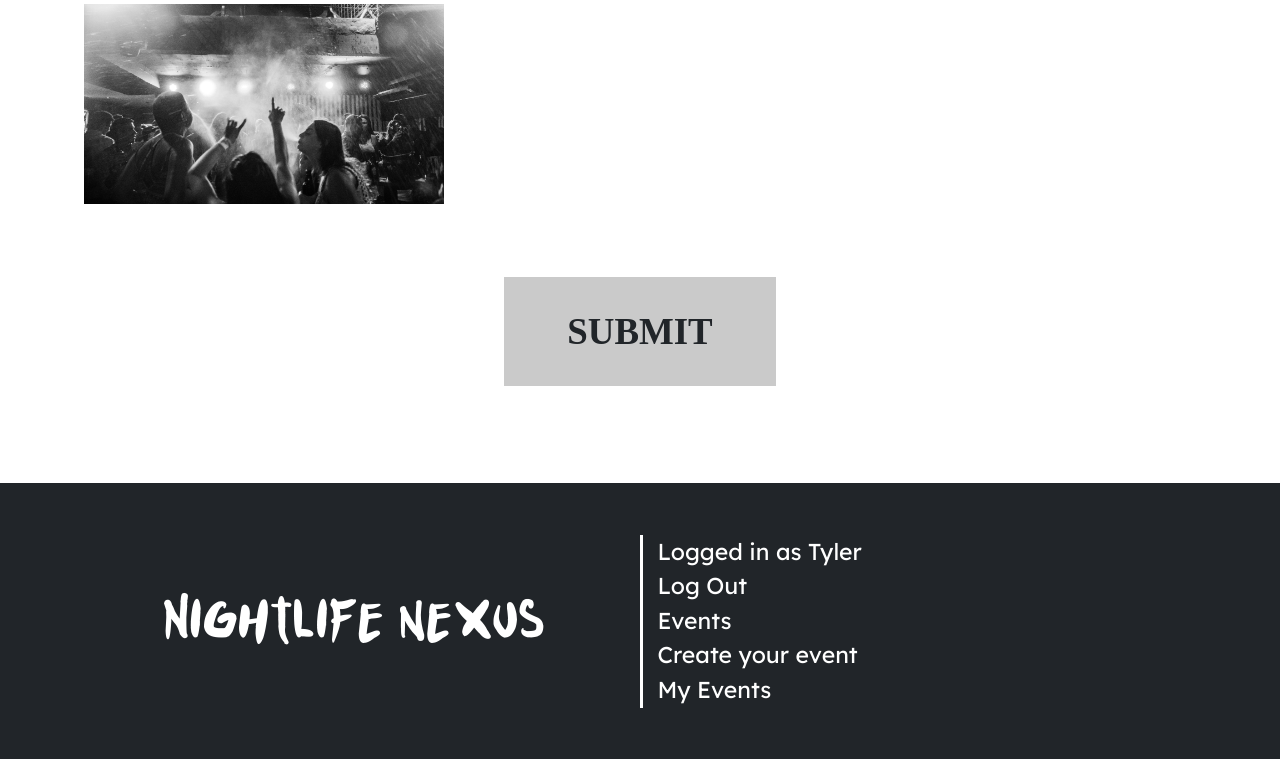
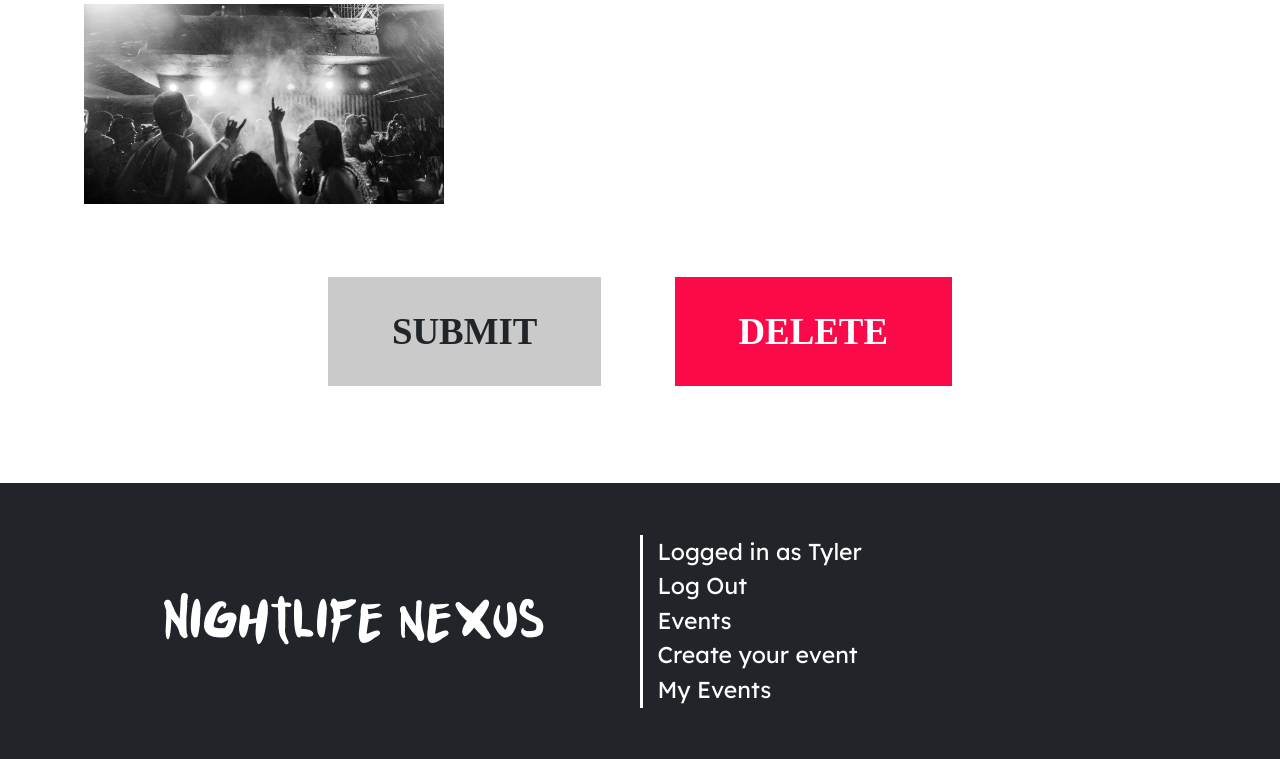
Before and after one commit to tydunc/IAB207-A3, a Flask app: page /events/1/edit in a window 1280 px wide. Shown: the part 1018-1777 px from the top of the page. Run offline with Flask 3, Linux system fonts and the light colour scheme; a user stored in the database is signed in; tables that the repository leaves empty hold one stand-in row (values such as "Sample post"); some libraries are stand-ins or nearby versions; some web fonts are replaced.

Commit message:
got too silly

```diff
--- a/website/events.py
+++ b/website/events.py
@@ -6,7 +6,6 @@ from datetime import datetime
 from werkzeug.utils import secure_filename
 import os
 from flask_login import login_required, current_user
-from PIL import Image
 
 event_bp = Blueprint('events', __name__, url_prefix='/events')
 
@@ -77,7 +76,7 @@ def create():
 
     flash('Successfully created new event', 'success')
     # Always end with redirect when form is valid
-    return redirect(url_for('events.create'))
+    return redirect(url_for('events.bookings'))
   return render_template('events/create.html', form=create, action=action)
 
 
@@ -86,7 +85,7 @@ def create():
 @login_required
 def edit(id):
   action = url_for('events.edit', id=id)
-  event = db.session.query(Events).filter(Events.id == id).all()[0]
+  event = db.session.query(Events).filter(Events.id == id).first()
   if event.user_id != current_user.id:
      flash('Error: Logged in user is not the creator for this event')
      return redirect(url_for('events.show', id=id))
@@ -116,6 +115,11 @@ def edit(id):
        db.session.commit()
        flash('Successfully updated event details')
        return redirect(url_for('events.show', id=id))
+    elif 'delete' in request.form:
+        db.session.delete(event)
+        db.session.commit()
+        flash(f'Event "{event.title}" has been deleted.')
+        return redirect(url_for('events.bookings'))
   return render_template('events/create.html', form=edit, image=image, action=action)
 
 def check_upload_file(form):
@@ -149,9 +153,21 @@ def book(id):
         db.session.commit()
     return redirect(url_for('events.bookings', id=id))
 
+# Showing all bookings and events a user has made
 @event_bp.route('/bookings')
 @login_required
 def bookings():
     user_events = db.session.query(Events).filter(Events.user_id == current_user.id)
     booked = db.session.query(Bookings, Events).filter(Events.id == Bookings.event_id, Bookings.user_id == current_user.id).all()
     return render_template('bookings.html', bookings=booked, user_events=user_events)
+
+# Deleting a booking
+@event_bp.route('/bookings/<id>/remove', methods=['GET', 'POST'])
+@login_required
+def removeBooking(id):
+   booking = db.session.query(Bookings).filter(Bookings.id == id).first()
+   event = db.session.query(Events).filter(Events.id == booking.event_id).first()
+   db.session.delete(booking)
+   db.session.commit()
+   flash(f'Booking for {event.title} has been removed')
+   return redirect(url_for('events.bookings'))
--- a/website/static/style/style.css
+++ b/website/static/style/style.css
@@ -324,6 +324,11 @@ ul {
     margin: 2em 1em;
     padding: 0.7em 1.7em;
     font-size: 1.6em;
+}
+
+.delete {
+    background: var(--main-red);
+    color: white;
 }
 
 .social svg {
--- a/website/templates/bookings.html
+++ b/website/templates/bookings.html
@@ -44,8 +44,8 @@
             <div>
             {% if bookings %}
                 {% for booking in bookings %}
-                    <div class="row modalEvent">
-                        <button id="close"><i class="fa-regular fa-circle-xmark"></i></button>
+                    <form class="row modalEvent" action="{{ url_for('events.removeBooking', id=booking[0].id)}}">
+                        <button id="close" type="submit" onclick="return confirm('Are you sure you want to remove this booking? Changes cannot be reversed.')"><i class="fa-regular fa-circle-xmark"></i></button>
                         <div class="col-md-4">
                             <a href="{{ url_for('events.show', id=booking[1].id) }}" class="aImg">
                                 <img src="{{ booking[1].image }}" />
@@ -61,7 +61,7 @@
                             <span id="bookingID">{{ booking[0].quantity }} tickets at ${{ booking[0].price }} each</span>
                             <p>Total: ${{ booking[0].quantity * booking[0].price }}</p>
                         </div>
-                    </div>
+                    </form>
                 {% endfor %}
             {%else%}
                 <div class="h-50 d-flex align-items-center justify-content-center">
--- a/website/templates/events/create.html
+++ b/website/templates/events/create.html
@@ -79,6 +79,9 @@
 
                 <div class="row justify-content-center">
                     <input type="submit" class="btn btn-submit" name="submit" value="submit">
+                    {% if image %}
+                    <input type="submit" class="btn btn-submit delete" name="delete" value="delete" onclick="return confirm('Are you sure you want to delete this event? Changes cannot be reversed.')">
+                    {% endif %}
                 </div>
             </form>
 
--- a/website/templates/events/event.html
+++ b/website/templates/events/event.html
@@ -33,11 +33,8 @@
                         <h3>{{event.nightclub}}</h3>
                         <div class="d-flex">
                             <img class="img-thumbnail" src="/static/img/{{ event.nightclub }}.jpg">
-                            <div>
-                                <p>206 Wickham St, Fortitude Valley QLD 4006</p>
-                                <a href="btn">Venue Contact</a>
-                            </div>
                         </div>
+                        <a href="https://www.youtube.com/watch?v=yfvNM_opeJc">Venue Contact</a>
                     </div>
                 </div>
                 <div class="border-top spacing"></div>
```
Also changed, not shown: instance/event_booking.db.
